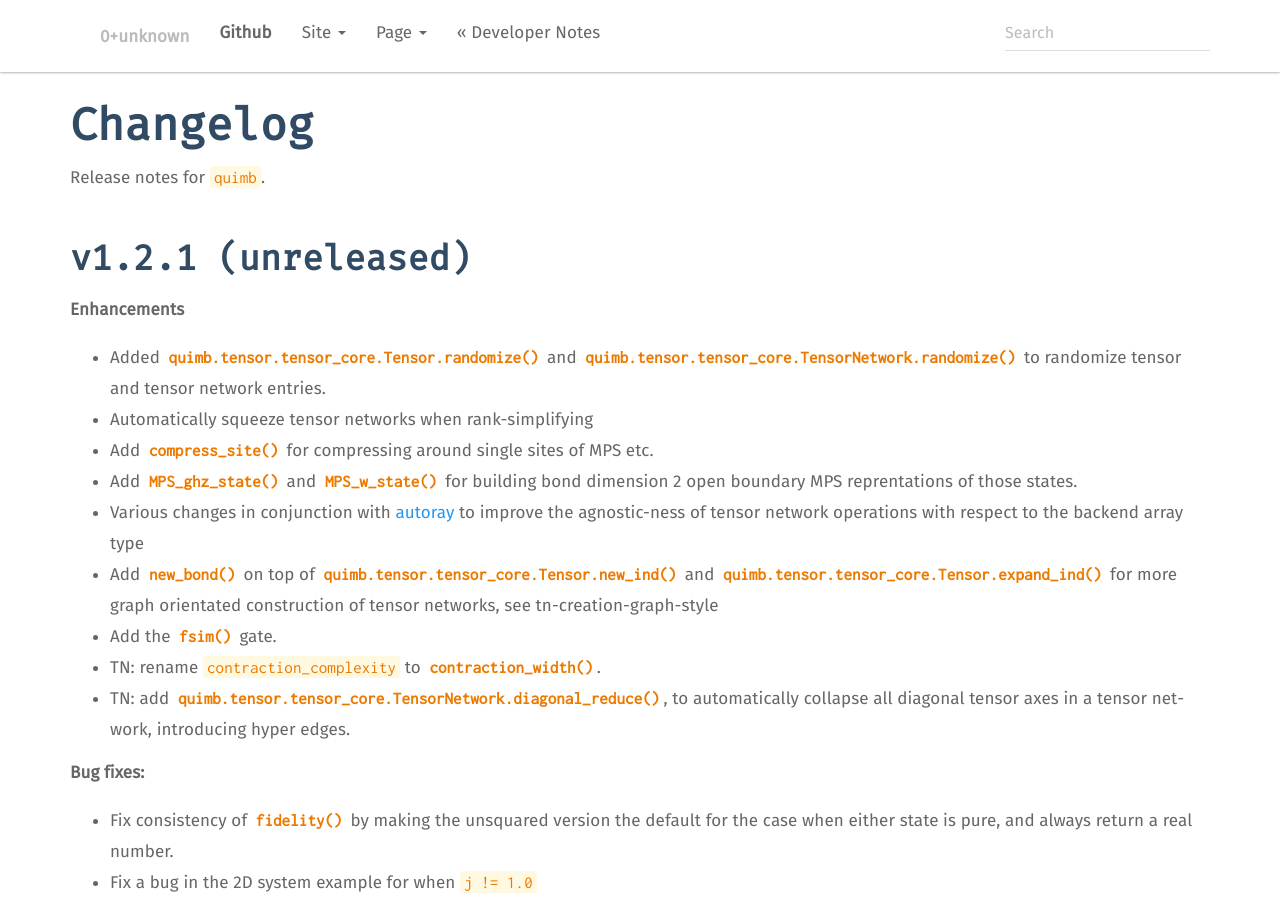
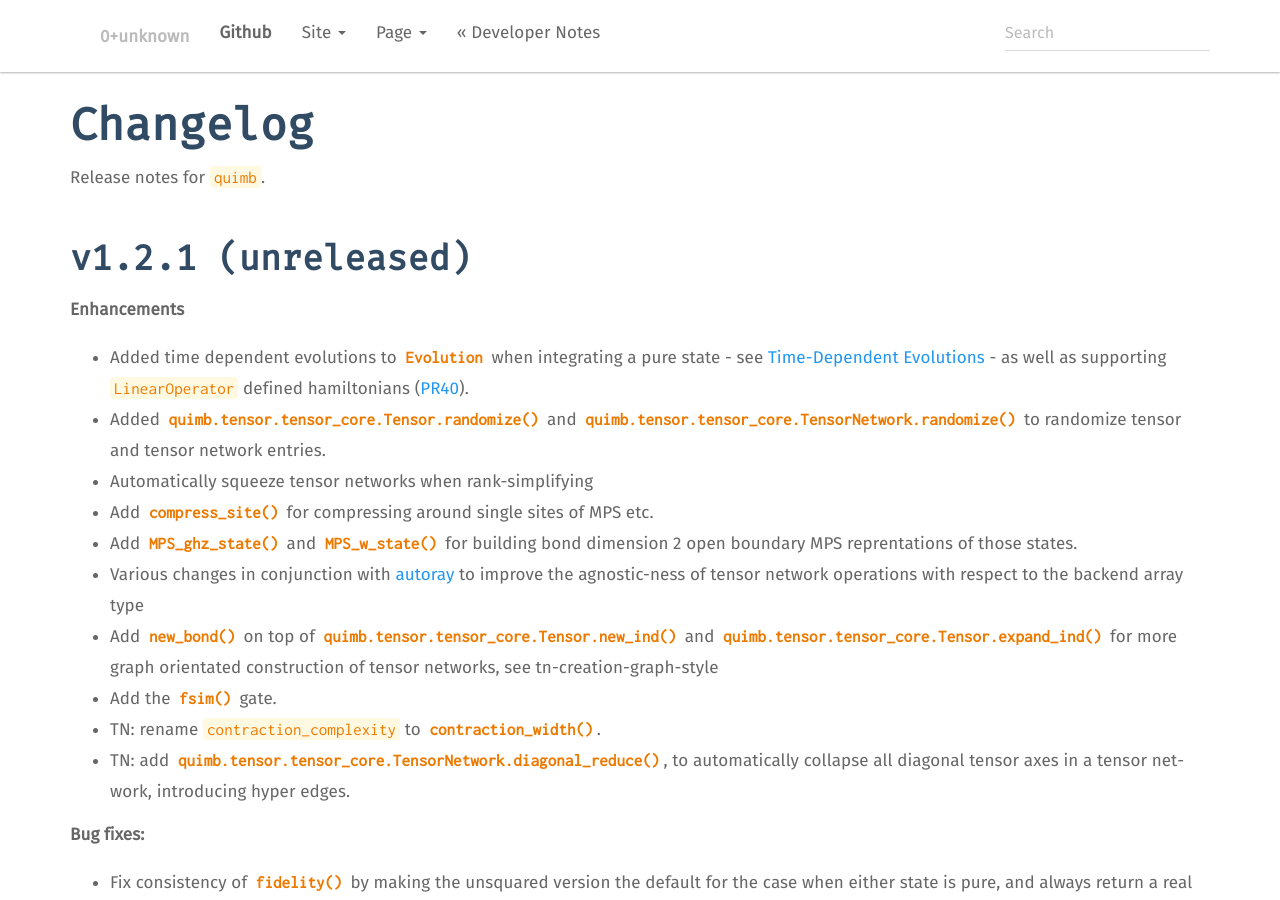
Before and after one commit to jcmgray/quimb, a Sphinx documentation site: the page built from docs/changelog.rst, in a window 1280 px wide and 900 px high. Built offline with Sphinx 7.4.7, drawn with Linux system fonts in a browser that asks for light colours; pages that are not in the unit, such as notebooks, are missing from menus.

Commit message:
update docs

```diff
--- a/docs/changelog.rst
+++ b/docs/changelog.rst
@@ -11,6 +11,7 @@ v1.2.1 (unreleased)
 
 **Enhancements**
 
+- Added time dependent evolutions to :class:`~quimb.evo.Evolution` when integrating a pure state - see :ref:`time-dependent-evolution` - as well as supporting ``LinearOperator`` defined hamiltonians (:pull:`40`).
 - Added :meth:`quimb.tensor.tensor_core.Tensor.randomize` and :meth:`quimb.tensor.tensor_core.TensorNetwork.randomize` to randomize tensor and tensor network entries.
 - Automatically squeeze tensor networks when rank-simplifying
 - Add :meth:`~quimb.tensor.tensor_1d.TensorNetwork1DFlat.compress_site` for compressing around single sites of MPS etc.
```
Also changed, not shown: docs/dynamics and evolution.ipynb.
